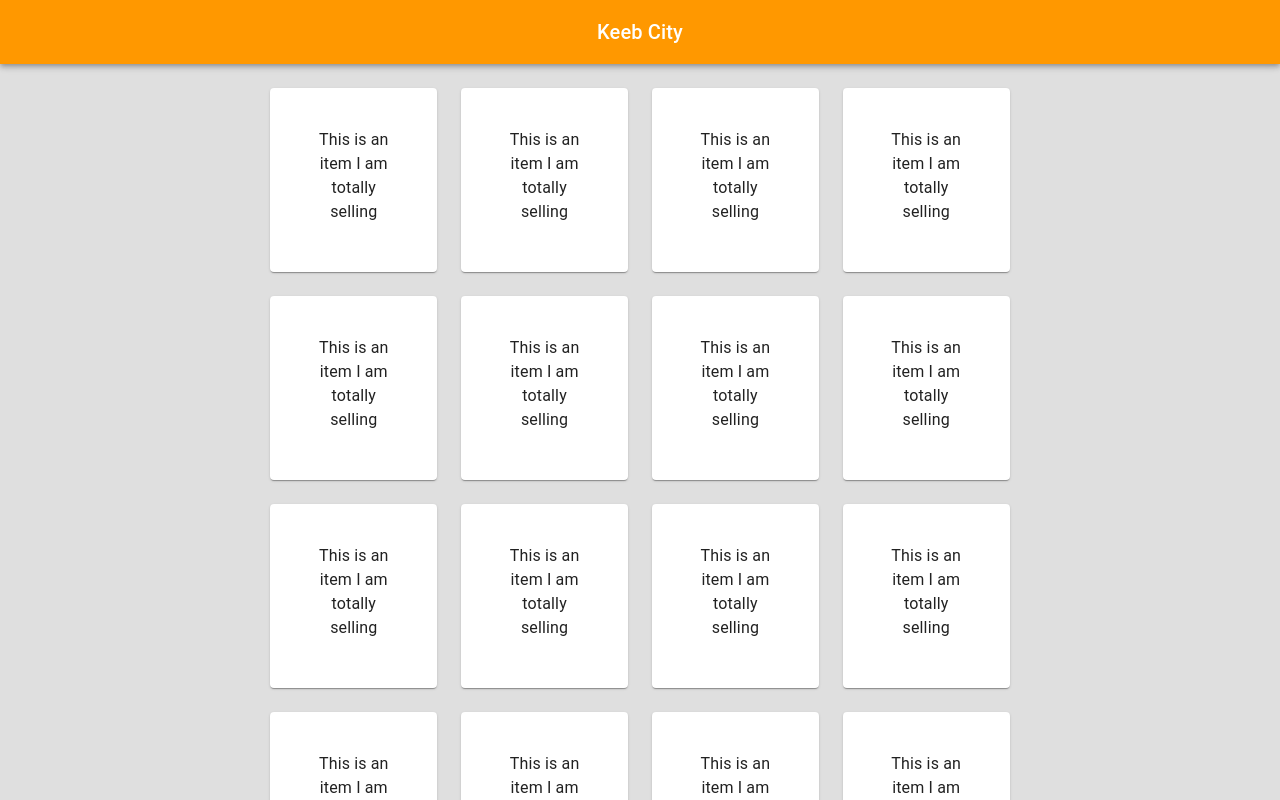
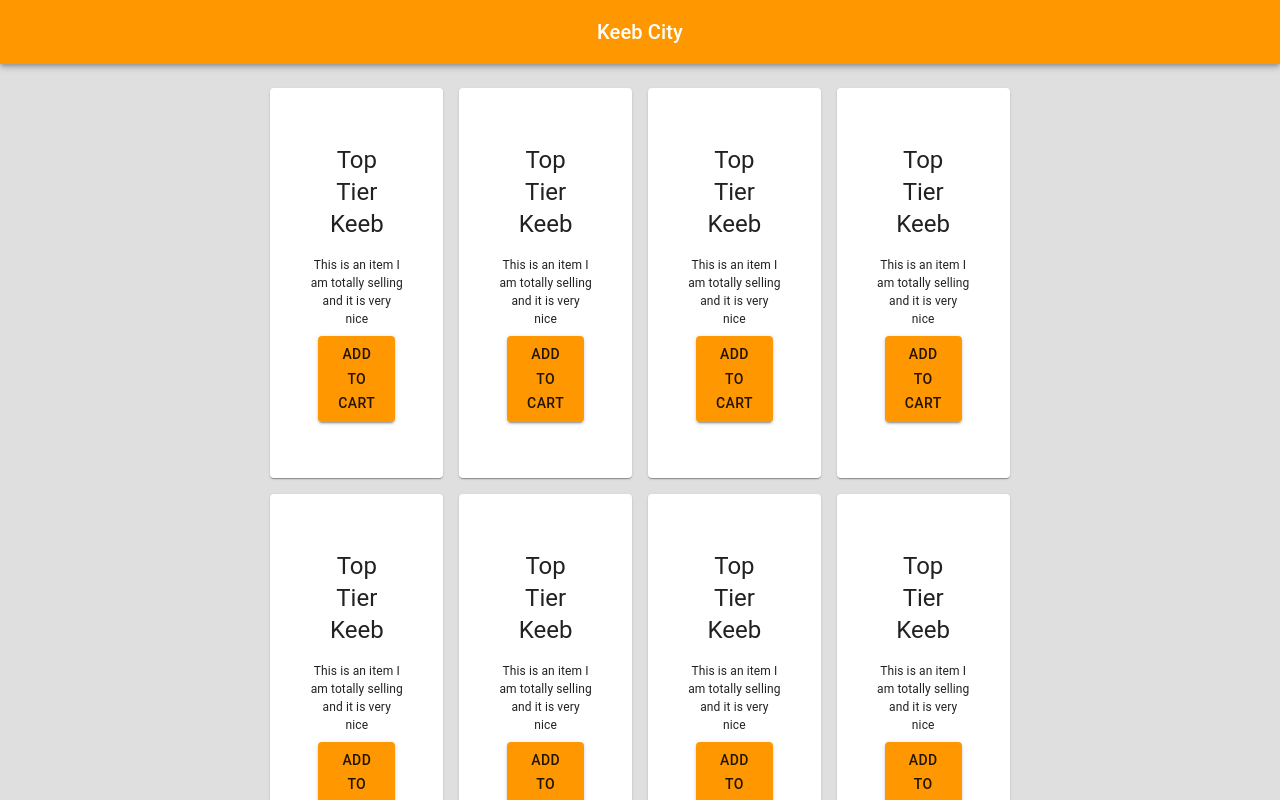
Before and after one commit to ChetanTakyar/Keyboard-Store, a React (Create React App) app in the folder online-store/: page / in a window 1280 px wide. Shown: the top 800 px of the page. Built offline with nearby package versions, Linux system fonts and the light colour scheme.

Commit message:
Added CardHeader and button, cleaned up imports

```diff
--- a/online-store/src/components/StoreGrid.js
+++ b/online-store/src/components/StoreGrid.js
@@ -1,29 +1,36 @@
 import * as React from "react";
 import Grid from "@mui/material/Grid";
-import { Card, CardContent, Typography } from "@mui/material";
+import { Card, CardContent, Typography, CardActions, CardHeader} from "@mui/material";
 import '../App.css';
+import Button from "@mui/material/Button";
+
+
+
 
 
 export default function SpacingGrid() {
   return (
     <div className= "Grid-Container">
+      <Grid container flexDirection="row" justifyContent={"flex-start"} spacing={{ xs: 1, md: 2 }}>
+        {Array.from(Array(22)).map((_, index) => (
+          <Grid item xs={6} sm={4} md={3} flexGrow={1} alignItems={"center"} key={index}>
+            <Card sx={{p: 3}}>
+              <CardContent>
+                <CardHeader title="Top Tier Keeb"/>
+                <Typography sx={{ fontSize: 12 }}>This is an item I am totally selling and it is very nice
+                </Typography>
+                <CardActions>
+                  <Button size="medium" fullWidth={true} variant="contained">Add to cart
+                  </Button>
+                </CardActions>
+              </CardContent>
 
-      <Grid container flexDirection="row" justifyContent={"flex-start"} spacing={{ xs: 2, md: 3 }}>
-      {Array.from(Array(22)).map((_, index) => (
-        <Grid item xs={6} sm={4} md={3} flexGrow={1} alignItems={"center"} key={index}>
-            <Card
-              sx={{p: 3,}}>
-              <CardContent>
-
-              <Typography>This is an item I am totally selling</Typography>
-              </CardContent>
             </Card>
         </Grid>
 
       ))}
 
       </Grid>
-
     </div>
   );
 }
```
